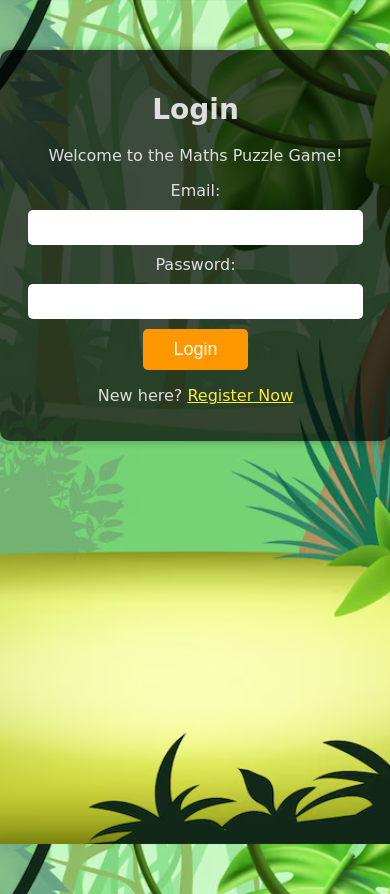
After one commit to Buddhini1/Mystery-Banana, a PHP site: page /login.html in a window 390 px wide. The commit adds this page. Run offline with PHP 8.4, Linux system fonts and the light colour scheme.

Commit message:
Registration & Login Pages added

```diff
--- /dev/null
+++ b/CSS/reg.css
@@ -0,0 +1,44 @@
+/*Login and registeration*/
+
+.login-container, .register-container {
+    width: 90%;
+    max-width: 400px;
+    background: rgba(0, 0, 0, 0.7);
+    padding: 20px;
+    margin: 50px auto;
+    border-radius: 10px;
+    box-shadow: 0 0 10px rgba(0, 0, 0, 0.3);
+    font-family: 'Comic Sans MS', cursive, sans-serif;
+}
+
+h2 {
+    font-size: 28px;
+    margin-bottom: 20px;
+}
+
+input {
+    width: 90%;
+    padding: 10px;
+    margin: 10px 0;
+    border: none;
+    border-radius: 5px;
+}
+
+button {
+    width: 30%;
+    padding: 10px;
+    background: #ff9800;
+    color: white;
+    font-size: 18px;
+    border: none;
+    cursor: pointer;
+    border-radius: 5px;
+}
+
+button:hover {
+    background: #e68900;
+}
+
+a {
+    color: #ffeb3b;
+}
--- a/game.html
+++ b/game.html
@@ -8,10 +8,6 @@
 </head>
 <body>
     <h1> Mystery Banana Game </h1>
-
-    <!-- Monkey Animation -->
-
-
     <!-- Game Content -->
     <div class="game-container">
         <!-- Left Side: Puzzle Image -->
--- /dev/null
+++ b/js/reg.js
@@ -0,0 +1,40 @@
+document.addEventListener("DOMContentLoaded", function () {
+    const users = JSON.parse(localStorage.getItem("users")) || [];
+
+    // Register User
+    document.getElementById("register-form")?.addEventListener("submit", function (event) {
+        event.preventDefault();
+        const name = document.getElementById("register-name").value;
+        const email = document.getElementById("register-email").value;
+        const password = document.getElementById("register-password").value;
+
+        // Check if user exists
+        if (users.find(user => user.email === email)) {
+            alert("Email already registered! Try logging in.");
+            return;
+        }
+
+        // Save new user
+        users.push({ name, email, password });
+        localStorage.setItem("users", JSON.stringify(users));
+
+        alert("Registration successful! You can now log in.");
+        window.location.href = "index.html";
+    });
+
+    // Login User
+    document.getElementById("login-form")?.addEventListener("submit", function (event) {
+        event.preventDefault();
+        const email = document.getElementById("login-email").value;
+        const password = document.getElementById("login-password").value;
+
+        const user = users.find(user => user.email === email && user.password === password);
+
+        if (user) {
+            localStorage.setItem("currentUser", JSON.stringify(user));
+            window.location.href = "dashboard.html";
+        } else {
+            alert("Invalid email or password!");
+        }
+    });
+});
--- /dev/null
+++ b/login.html
@@ -0,0 +1,28 @@
+<!DOCTYPE html>
+<html lang="en">
+<head>
+    <meta charset="UTF-8">
+    <meta name="viewport" content="width=device-width, initial-scale=1.0">
+    <title>Login - Mystery Banana Game</title>
+    <link rel="stylesheet" href="css/reg.css">
+    <link rel="stylesheet" href="style.css">
+</head>
+<body>
+    <div class="login-container">
+        <h2>Login</h2>
+        <p class="tagline">Welcome to the Maths Puzzle Game!</p>
+        <form id="login-form">
+            <label for="email">Email:</label>
+            <input type="email" id="login-email" required>
+
+            <label for="password">Password:</label>
+            <input type="password" id="login-password" required>
+
+            <button type="submit">Login</button>
+        </form>
+        <p>New here? <a href="register.html">Register Now</a></p>
+    </div>
+
+    <script src="js/reg.js"></script>
+</body>
+</html>
--- a/style.css
+++ b/style.css
@@ -1,21 +1,23 @@
-
+@import url('https://fonts.googleapis.com/css2?family=Baloo+2:wght@600&display=swap');
+/* === Import Cartoonish Font === */
 body {
     font-family: 'Baloo 2', cursive;
-    background: url('assets/images/jungle-bg.jpg') no-repeat center center fixed;
+    background: url('images/jungle-bg.jpg') no-repeat center center fixed;
     background-size: cover;
     text-align: center;
-    color: rgb(10, 10, 10);
+    color: rgb(223, 223, 223);
     padding: 0;
     margin: 0;
-    height: 100vh;
+    min-height: 100vh;
 }
 
 /* === GAME TITLE === */
 h1 {
-    font-size: 40px;
+    font-size: 50px;
     margin-top: 5px;
-    color: #d89311;
-    text-shadow: 4px 4px #edf041;
+    margin-bottom: 0px;
+    color: #ffeb3b;
+    text-shadow: 4px 4px #ff9800;
 }
 
 /* === GAME CONTAINER === */
```
Also changed, not shown: other parts of style.css (+140 -28 lines), register.html (added, +30 -0 lines).
